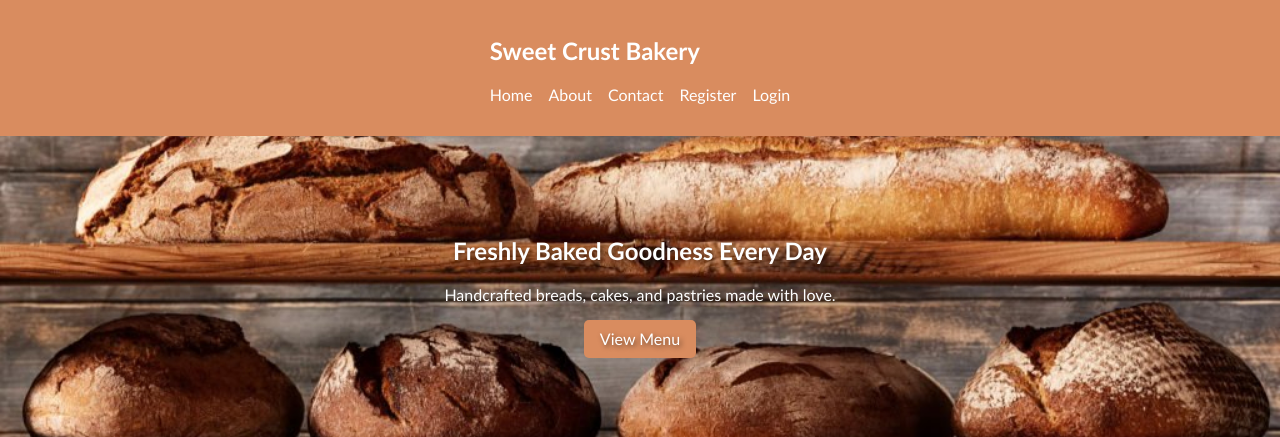
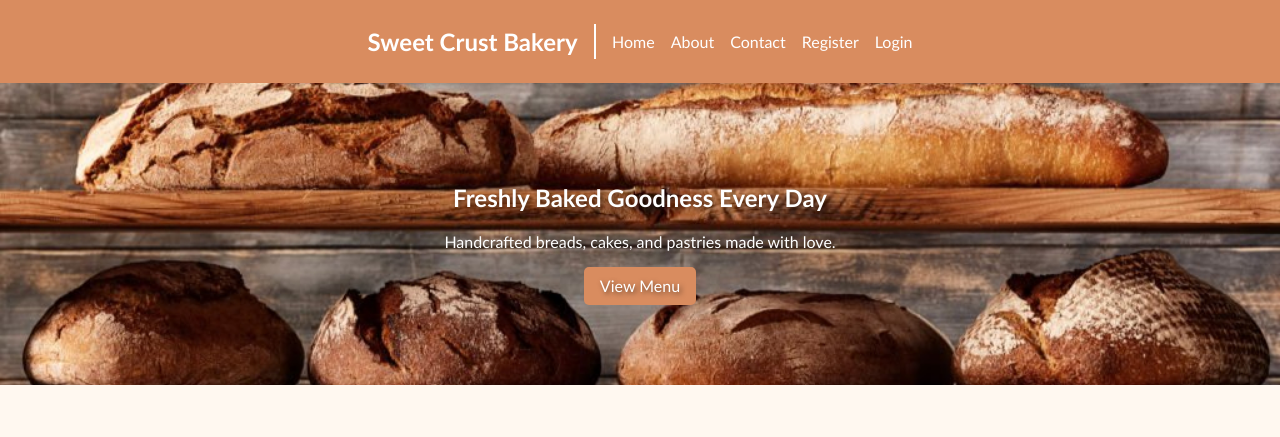
Before and after one commit to abergmn/E-Commerce-Website, a PHP site: page / in a window 1280 px wide. Shown: the top 437 px of the page. Run offline with PHP 8.4, Linux system fonts and the light colour scheme; some libraries are stand-ins or nearby versions.

Commit message:
Update home.css

```diff
--- a/css/home.css
+++ b/css/home.css
@@ -1,5 +1,18 @@
 body header {
     justify-items: center;
+    justify-content: center;
+}
+
+body header nav {
+    display: flex;
+    gap: 1rem;
+}
+
+body header nav h1 {
+    display: flex;
+    flex-direction: column;
+    justify-content: center;
+    margin: 0;
 }
 
 body header nav ul {
@@ -13,3 +26,13 @@ body header nav ul {
 #banner-image {
     display: flex;
 }
+
+.sepr {
+    display: block;
+    background-color: #ffffff;
+    width: 0.15rem;
+    height: auto;
+    max-height: 100%;
+    margin-top: 0.5rem;
+    margin-bottom: 0.5rem;
+}
--- a/index.html
+++ b/index.html
@@ -13,6 +13,7 @@
         <header>
             <nav>
                 <h1>Sweet Crust Bakery</h1>
+                <span class="sepr"></span>
                 <ul>
                     <li><a href="index.html">Home</a></li>
                     <li><a href="about.html">About</a></li>
```
